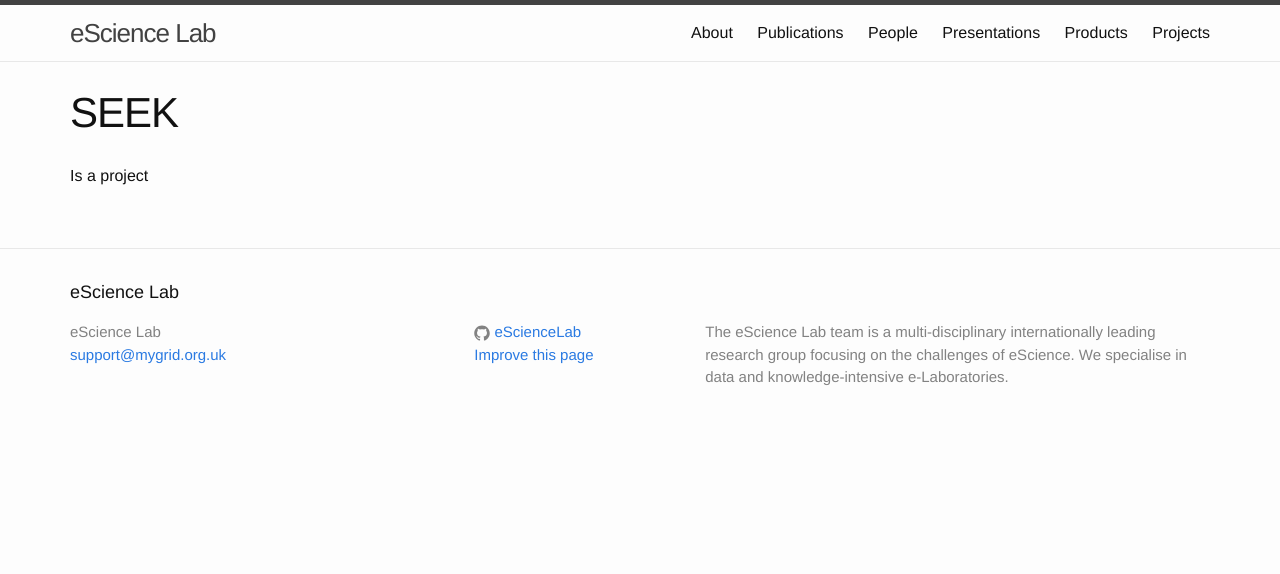
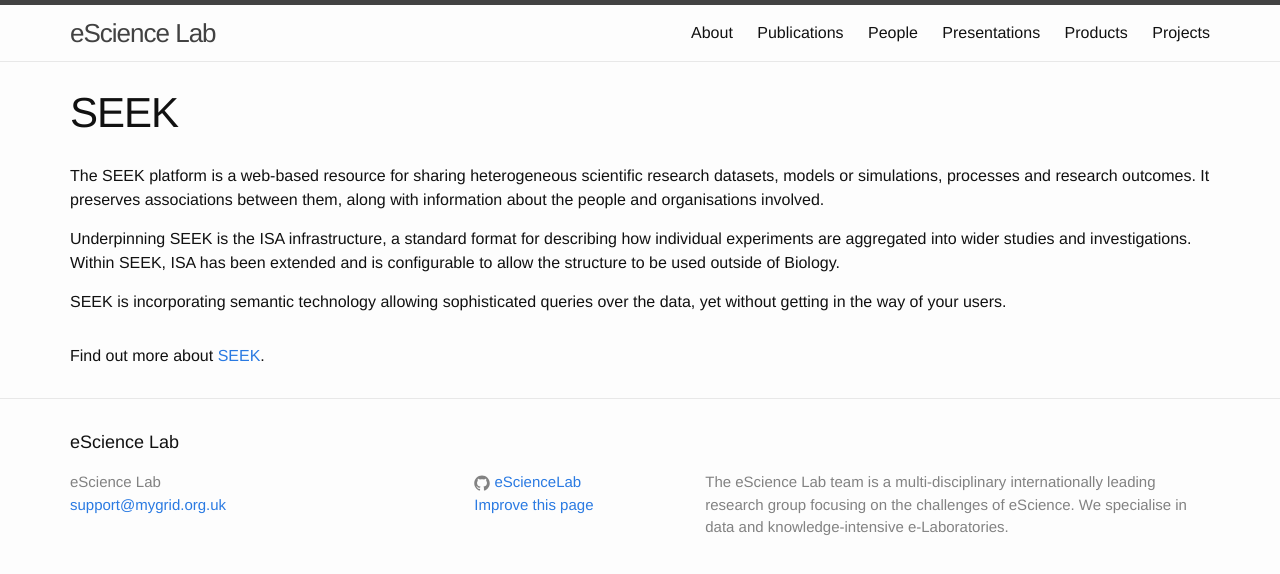
Before and after one commit to eScienceLab/eScienceLab.github.io, a Jekyll site: the page built from _products/seek.md, in a window 1280 px wide. Shown: the top 574 px of the page. Built offline with Jekyll 4.4.1, drawn with Linux system fonts in a browser that asks for light colours.

Commit message:
Added product pages for RightField and SEEK.

```diff
--- a/_products/seek.md
+++ b/_products/seek.md
@@ -1,10 +1,15 @@
 ---
-layout: page
+layout: product
 name: seek
 title: SEEK
 path: seek
 collection: products
-description: A description of SEEK
+description: Finding, sharing and exchanging data, models, simulations and processes in life sciences
+website: http://www.seek4science.org/
 ---
 
-Is a project
+The SEEK platform is a web-based resource for sharing heterogeneous scientific research datasets, models or simulations, processes and research outcomes. It preserves associations between them, along with information about the people and organisations involved.
+
+Underpinning SEEK is the ISA infrastructure, a standard format for describing how individual experiments are aggregated into wider studies and investigations. Within SEEK, ISA has been extended and is configurable to allow the structure to be used outside of Biology.
+
+SEEK is incorporating semantic technology allowing sophisticated queries over the data, yet without getting in the way of your users.
```
Also changed, not shown: _products/rightfield.md (+10 -3 lines).
